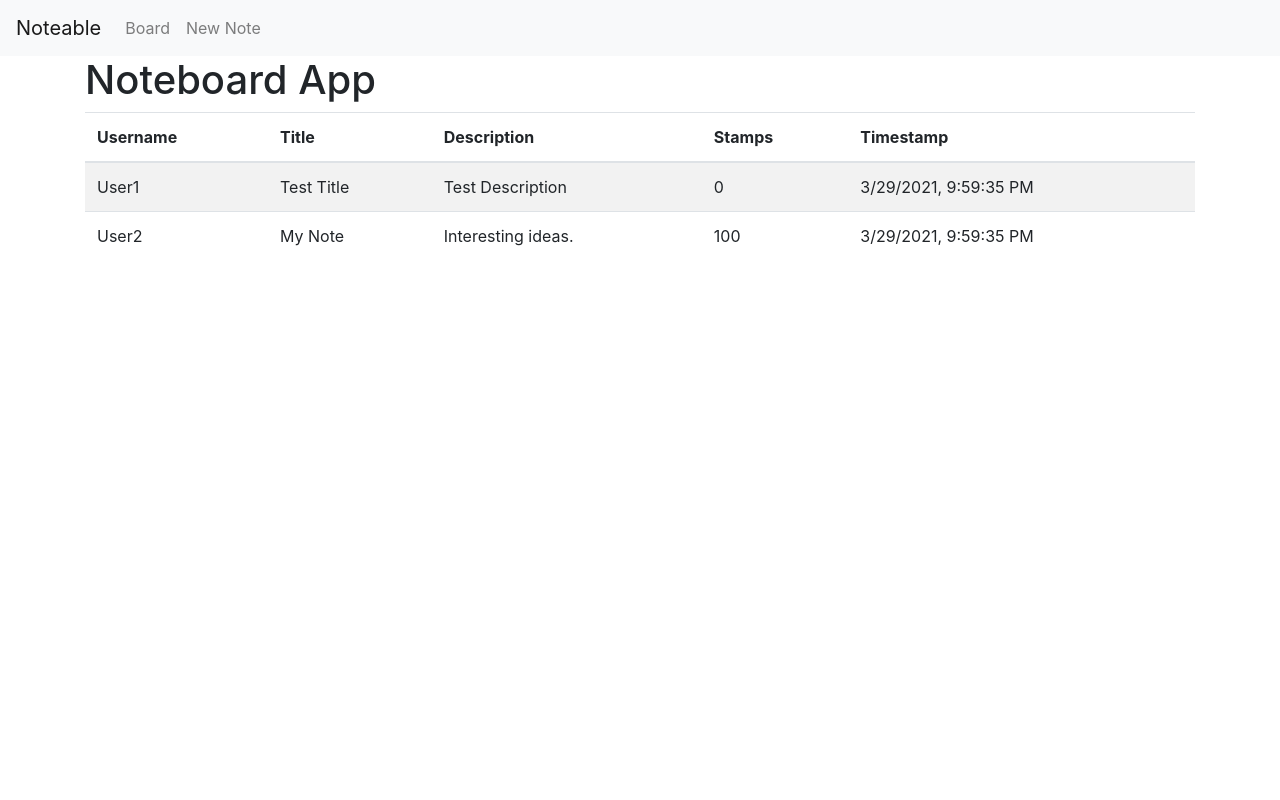
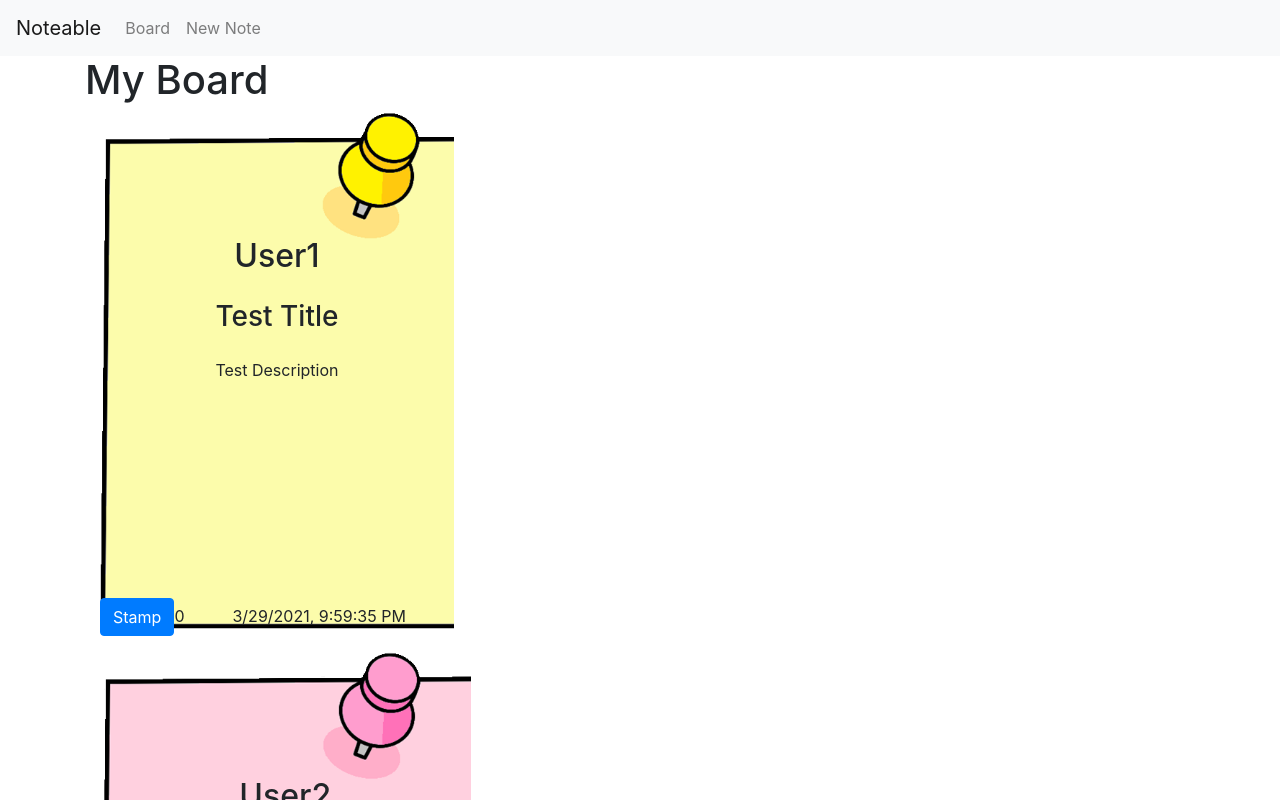
Before and after one commit to Jordan6271/bootcamp-project-week10, a React (Create React App) app in the folder noteable/: page /#/ in a window 1280 px wide. Shown: the top 800 px of the page. Built offline with nearby package versions, Linux system fonts and the light colour scheme.

Commit message:
Add some styling

```diff
--- a/noteable/src/Noteable/Board/Board.js
+++ b/noteable/src/Noteable/Board/Board.js
@@ -1,16 +1,62 @@
 import React from "react";
-import Table from "react-bootstrap/Table";
+import Button from "react-bootstrap/Button";
 
 class Board extends React.Component {
+	stampCounter() {
+		this.setState({
+			stamps: +1,
+		});
+	}
+
 	buildRows() {
 		return this.props.notes.map((current) => (
-			<tr key={current.username}>
-				<td>{current.username}</td>
-				<td>{current.title}</td>
-				<td>{current.description}</td>
-				<td>{current.stamps}</td>
-				<td>{current.timestamp}</td>
-			</tr>
+			<div className="row col-12" key={current.username}>
+				<div
+					id="user-notes"
+					className="text-center"
+					style={{
+						backgroundImage: `url(${current.colour})`,
+						backgroundRepeat: "no-repeat",
+						backgroundSize: "cover",
+						width: "screenWidth",
+						height: "screenHeight",
+					}}
+				>
+					<h2
+						id="note-username"
+						style={{
+							paddingTop: "125px",
+							marginBottom: "25px",
+						}}
+					>
+						{current.username}
+					</h2>
+					<h3
+						style={{
+							height: "50px",
+						}}
+					>
+						{current.title}
+					</h3>
+					<p
+						style={{
+							height: "200px",
+							justifyContent: "center",
+						}}
+					>
+						{current.description}
+					</p>
+					<p className="pt-4">
+						<span id="stamps" className="m-auto text-flex-start">
+							<Button onClick={() => this.stampCounter()}>
+								Stamp
+							</Button>
+							{current.stamps}
+						</span>
+						<span className="mx-5">{current.currentTime}</span>
+					</p>
+				</div>
+			</div>
 		));
 	}
 
@@ -18,21 +64,10 @@ class Board extends React.Component {
 		return (
 			<div id="board">
 				<div id="board-title">
-					<h1>Noteboard App</h1>
+					<h1>My Board</h1>
 				</div>
-				<div id="notes-area">
-					<Table striped border hover>
-						<thead>
-							<tr>
-								<th>Username</th>
-								<th>Title</th>
-								<th>Description</th>
-								<th>Stamps</th>
-								<th>Timestamp</th>
-							</tr>
-						</thead>
-						<tbody>{this.buildRows()}</tbody>
-					</Table>
+				<div id="notes-area" className="container">
+					{this.buildRows()}
 				</div>
 			</div>
 		);
--- /dev/null
+++ b/noteable/src/Noteable/Note/Colour.js
@@ -0,0 +1,10 @@
+import Yellow from "../Images/note-yellow.png";
+import Blue from "../Images/note-blue.png";
+import Green from "../Images/note-green.png";
+import Orange from "../Images/note-orange.png";
+import Pink from "../Images/note-pink.png";
+import Purple from "../Images/note-purple.png";
+
+const Colour = [Yellow, Blue, Green, Orange, Pink, Purple];
+
+export default Colour;
--- a/noteable/src/Noteable/Note/NewNote.js
+++ b/noteable/src/Noteable/Note/NewNote.js
@@ -1,5 +1,7 @@
 import React from "react";
+import Colour from "./Colour";
 import Form from "react-bootstrap/Form";
+import Text from "react-bootstrap/FormText";
 import Button from "react-bootstrap/Button";
 
 class NewNote extends React.Component {
@@ -9,8 +11,53 @@ class NewNote extends React.Component {
 			username: ``,
 			title: ``,
 			description: ``,
-			colour: ``,
+			stamps: 0,
+			currentTime: ``,
+			// id: 0,
+			colour: Colour[0],
 		};
+	}
+
+	updateTime() {
+		this.setState({
+			currentTime: `${new Date().toLocaleString()}`,
+		});
+	}
+
+	handleColour(event) {
+		const value = event.target.value;
+		switch (value) {
+			case "2":
+				this.setState({
+					colour: Colour[1],
+				});
+				break;
+			case "3":
+				this.setState({
+					colour: Colour[2],
+				});
+				break;
+			case "4":
+				this.setState({
+					colour: Colour[3],
+				});
+				break;
+			case "5":
+				this.setState({
+					colour: Colour[4],
+				});
+				break;
+			case "6":
+				this.setState({
+					colour: Colour[5],
+				});
+				break;
+			default:
+				this.setState({
+					colour: Colour[0],
+				});
+				break;
+		}
 	}
 
 	handleChange(event) {
@@ -25,23 +72,30 @@ class NewNote extends React.Component {
 			this.state.username,
 			this.state.title,
 			this.state.description,
-			this.state.stamps
+			this.state.stamps,
+			this.state.currentTime,
+			// this.state.id,
+			this.state.colour
 		);
 		this.setState({
 			username: ``,
 			title: ``,
 			description: ``,
+			stamps: 0,
+			currentTime: ``,
+			// id: this.state.id + 1,
+			colour: Colour[0],
 		});
 	}
 
 	render() {
 		return (
 			<div id="new-note">
-				<Form onSubmit={(e) => this.submitHandler(e)}>
+				<Form onSubmit={(event) => this.submitHandler(event)}>
 					<Form.Group controlId="noteUsername">
 						<Form.Label>Username</Form.Label>
 						<Form.Control
-							onChange={(e) => this.handleChange(e)}
+							onChange={(event) => this.handleChange(event)}
 							name="username"
 							type="text"
 							value={this.state.username}
@@ -51,7 +105,7 @@ class NewNote extends React.Component {
 					<Form.Group controlId="noteTitle">
 						<Form.Label>Title</Form.Label>
 						<Form.Control
-							onChange={(e) => this.handleChange(e)}
+							onChange={(event) => this.handleChange(event)}
 							name="title"
 							type="text"
 							value={this.state.title}
@@ -61,14 +115,43 @@ class NewNote extends React.Component {
 					<Form.Group controlId="noteDescription">
 						<Form.Label>Description</Form.Label>
 						<Form.Control
-							onChange={(e) => this.handleChange(e)}
+							onChange={(event) => this.handleChange(event)}
 							name="description"
 							type="text"
 							value={this.state.description}
 						/>
 					</Form.Group>
 
-					<Button variant="danger" type="submit">
+					<Form.Group controlId="noteColour">
+						<Form.Label>Note Colour</Form.Label>
+						<br />
+						<select
+							className="form-select"
+							aria-label="Selection of note colours"
+							onChange={(event) => this.handleColour(event)}
+							defaultValue="1"
+						>
+							<option value="1">Yellow</option>
+							<option value="2">Blue</option>
+							<option value="3">Green</option>
+							<option value="4">Orange</option>
+							<option value="5">Pink</option>
+							<option value="6">Purple</option>
+						</select>
+					</Form.Group>
+
+					<Form.Group controlId="noteStatic">
+						<Text type="hidden" value={this.state.stamps} />
+						<Text type="hidden" value={this.state.currentTime} />
+						{/* <Text type="hidden" value={this.state.id} /> */}
+						<Text type="hidden" value={this.state.colour} />
+					</Form.Group>
+
+					<Button
+						onClick={() => this.updateTime()}
+						variant="danger"
+						type="submit"
+					>
 						Pin
 					</Button>
 				</Form>
--- a/noteable/src/Noteable/Noteable.js
+++ b/noteable/src/Noteable/Noteable.js
@@ -1,5 +1,6 @@
 import React from "react";
 
+import Colour from "./Note/Colour";
 import Board from "./Board/Board";
 import NewNote from "./Note/NewNote";
 
@@ -20,31 +21,51 @@ class Noteable extends React.Component {
 					title: `Test Title`,
 					description: `Test Description`,
 					stamps: 0,
-					timestamp: `${new Date().toLocaleString()}`,
+					currentTime: `${new Date().toLocaleString()}`,
+					// id: `test0`,
+					colour: Colour[0],
 				},
 				{
 					username: `User2`,
 					title: `My Note`,
 					description: `Interesting ideas.`,
 					stamps: 100,
-					timestamp: `${new Date().toLocaleString()}`,
+					currentTime: `${new Date().toLocaleString()}`,
+					// id: `test1`,
+					colour: Colour[4],
 				},
 			],
 		};
 	}
 
+	stampCounter() {
+		this.setState({
+			stamps: +1,
+		});
+		console.log(`Working`);
+	}
+
 	componentDidMount() {
+		console.log(this.state.notes[0].colour);
+		console.log(this.state.notes[1].colour);
 		const listContents = localStorage.getItem(`notelist`);
 		this.setState({
 			listItems: JSON.parse(listContents) || [],
 		});
 	}
 
-	updateNotes(username, title, description) {
-		const listItem = { username, title, description };
+	updateNotes(username, title, description, stamps, currentTime, colour) {
+		const listItem = {
+			username,
+			title,
+			description,
+			stamps,
+			currentTime,
+			colour,
+		};
 		this.setState(
 			(state) => ({
-				notes: state.listItems.concat(listItem),
+				notes: state.notes.concat(listItem),
 			}),
 			() =>
 				localStorage.setItem(
@@ -75,11 +96,21 @@ class Noteable extends React.Component {
 					<Switch>
 						<Route path="/new-note">
 							<NewNote
-								onsubmit={(username, title, description) =>
+								onsubmit={(
+									username,
+									title,
+									description,
+									stamps,
+									currentTime,
+									colour
+								) =>
 									this.updateNotes(
 										username,
 										title,
-										description
+										description,
+										stamps,
+										currentTime,
+										colour
 									)
 								}
 							/>
```
Also changed, not shown: noteable/src/Noteable/Note/Note.js (deleted, +0 -40 lines).
